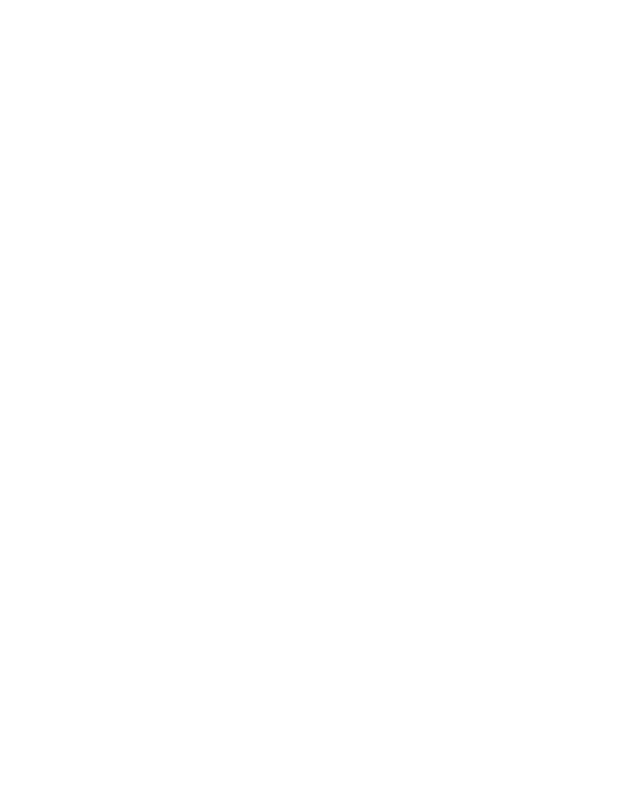
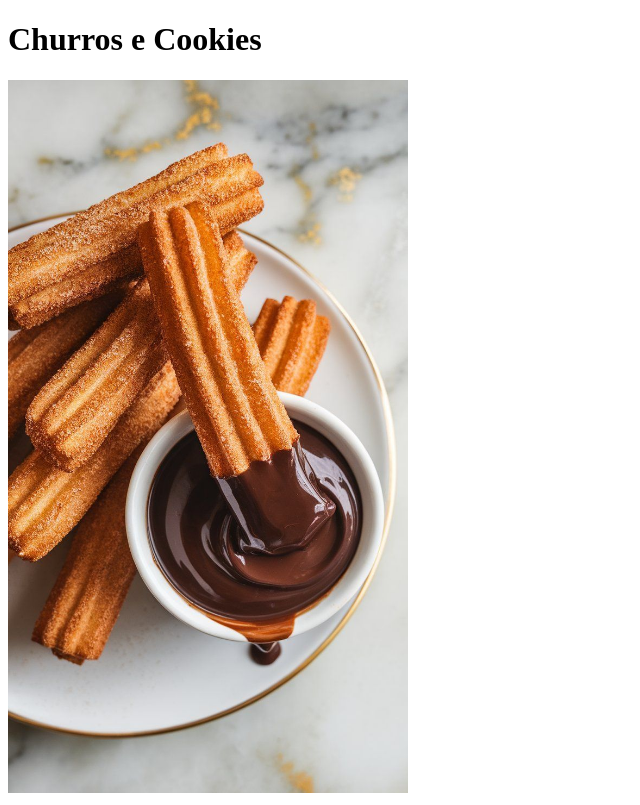
Before and after one commit to mar7e/logica, a plain HTML site: page churros/index.html in a window 1280 px wide. Shown: the whole page, without its empty margins (0-640 px from the left). Drawn offline with Linux system fonts and the light colour scheme.

Commit message:
Add files via upload

```diff
--- a/churros/index.html
+++ b/churros/index.html
@@ -2,7 +2,7 @@
 <html lang="pt-BR">
 <head>
     <meta charset="UTF-8">
-    <meta name="churros" content="width=device-width, initial-scale=1.0">
+    <meta name="churros e cookeis da Allana e Ana" content="width=device-width, initial-scale=1.0">
     <title>Churros Gourmet</title>
 </head>
 <body>
--- a/churros/script.js
+++ b/churros/script.js
@@ -1,4 +1,9 @@
-const título = document.createElement=('div');
-título.id ='Churros Gourmet';
-título.Color ='light brown';
-document
+const título = document.createElement('h1');
+título.textContent = 'Churros e Cookies';
+document.body.appendChild(título)
+
+const imagem = document.createElement('img')
+imagem.src='/imagens/churros.jpg';
+document.body.appendChild(imagem)
+
+imagem.style.width = '400px'
```
Also changed, not shown: churros/imagens/churros.jpg (added), churros/styles.css (added).
